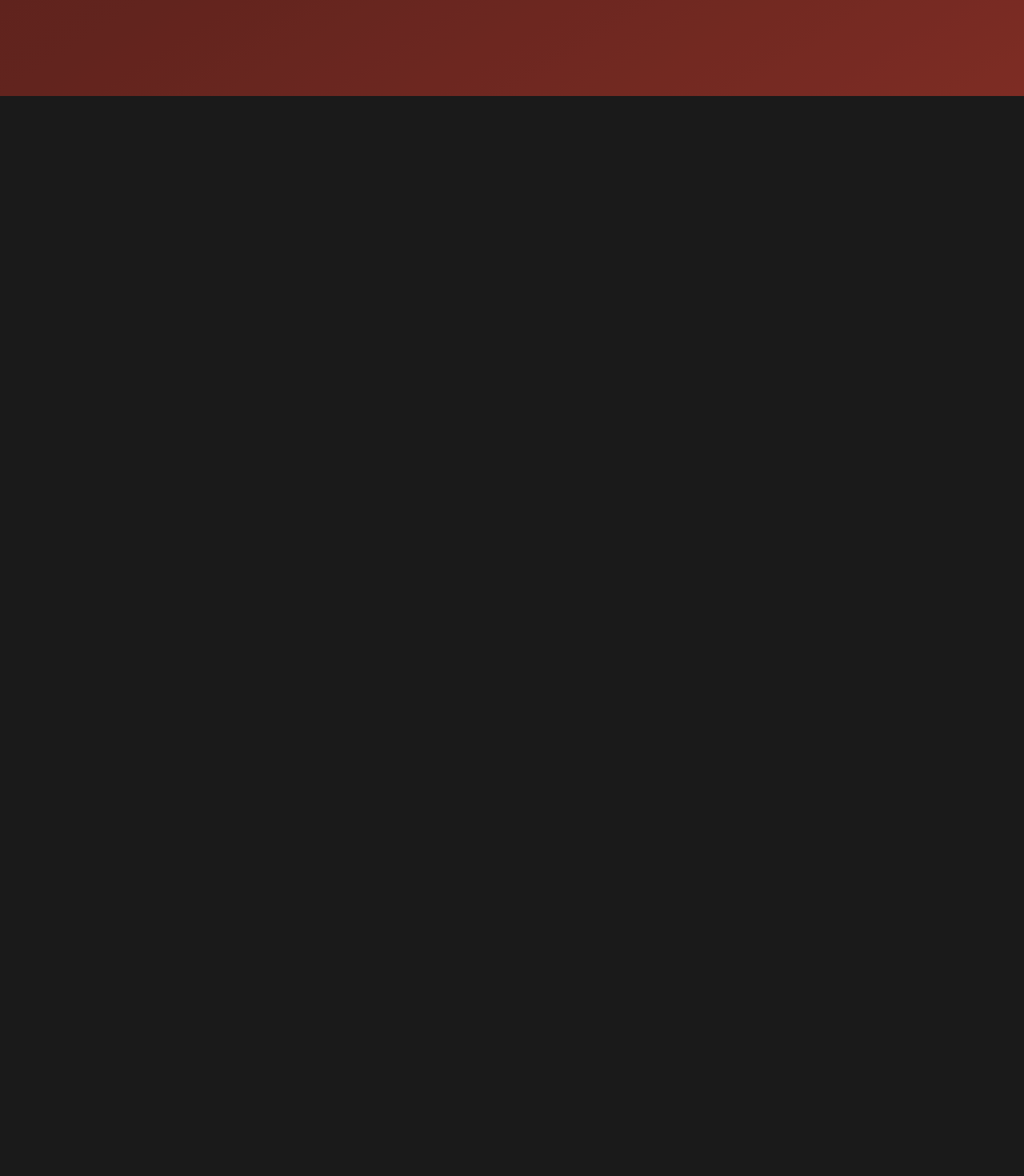
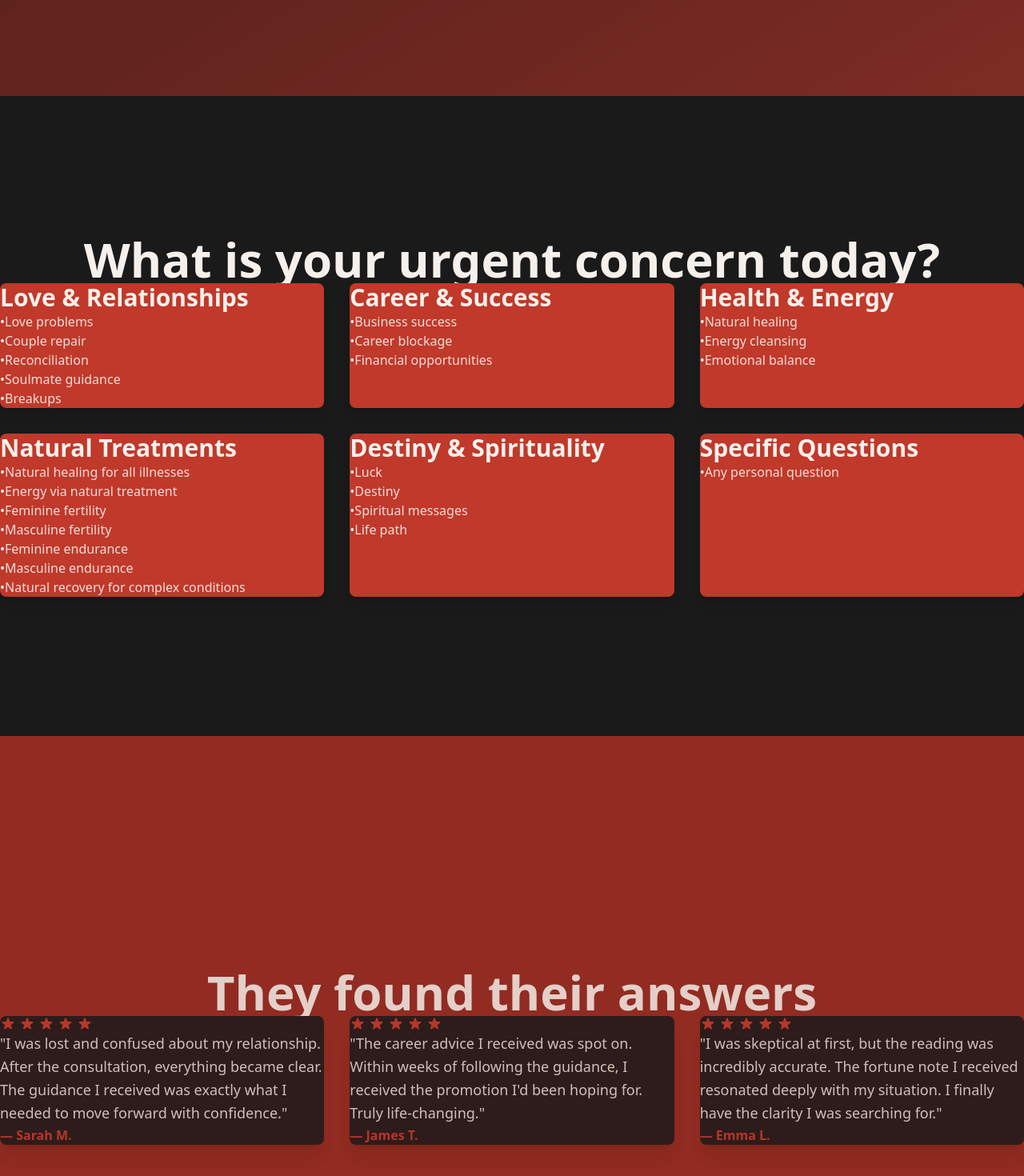
Before and after one commit to jamiul-islam/fortune-teller, a Next.js app: page / in a window 1280 px wide. Shown: the part 680-2150 px from the top of the page at 80% size. Before the commit the page ends 800 px from the top, so only its background shows below. Built offline with nearby package versions, Linux system fonts and the light colour scheme; no server answers.

Commit message:
feat: add ConsultationCategoriesSection and SocialProofSection
- 6 consultation categories with subcategories, scroll animations
- 3 testimonials with Motion.js stagger animations
- Both sections 100vh height

```diff
--- a/app/page.tsx
+++ b/app/page.tsx
@@ -1,6 +1,8 @@
 "use client";
 
 import HeroSection from "@/components/sections/HeroSection";
+import ConsultationCategoriesSection from "@/components/sections/ConsultationCategoriesSection";
+import SocialProofSection from "@/components/sections/SocialProofSection";
 
 export default function Home() {
   const handleCtaClick = () => {
@@ -14,6 +16,8 @@ export default function Home() {
         videoUrl={process.env.NEXT_PUBLIC_HERO_VIDEO_URL || ""}
         onCtaClick={handleCtaClick}
       />
+      <ConsultationCategoriesSection />
+      <SocialProofSection />
     </main>
   );
 }
--- /dev/null
+++ b/components/sections/ConsultationCategoriesSection.tsx
@@ -0,0 +1,147 @@
+"use client";
+
+import { useRef } from "react";
+import { motion, useScroll, useTransform, stagger } from "motion/react";
+import SectionWrapper from "@/components/ui/SectionWrapper";
+
+interface Category {
+  id: string;
+  title: string;
+  subcategories: string[];
+}
+
+const categories: Category[] = [
+  {
+    id: "love",
+    title: "Love & Relationships",
+    subcategories: [
+      "Love problems",
+      "Couple repair",
+      "Reconciliation",
+      "Soulmate guidance",
+      "Breakups",
+    ],
+  },
+  {
+    id: "career",
+    title: "Career & Success",
+    subcategories: [
+      "Business success",
+      "Career blockage",
+      "Financial opportunities",
+    ],
+  },
+  {
+    id: "health",
+    title: "Health & Energy",
+    subcategories: ["Natural healing", "Energy cleansing", "Emotional balance"],
+  },
+  {
+    id: "natural",
+    title: "Natural Treatments",
+    subcategories: [
+      "Natural healing for all illnesses",
+      "Energy via natural treatment",
+      "Feminine fertility",
+      "Masculine fertility",
+      "Feminine endurance",
+      "Masculine endurance",
+      "Natural recovery for complex conditions",
+    ],
+  },
+  {
+    id: "destiny",
+    title: "Destiny & Spirituality",
+    subcategories: ["Luck", "Destiny", "Spiritual messages", "Life path"],
+  },
+  {
+    id: "specific",
+    title: "Specific Questions",
+    subcategories: ["Any personal question"],
+  },
+];
+
+const containerVariants = {
+  hidden: { opacity: 0 },
+  visible: {
+    opacity: 1,
+    transition: {
+      delayChildren: stagger(0.1, { startDelay: 0.2 }),
+    },
+  },
+};
+
+const cardVariants = {
+  hidden: {
+    opacity: 0,
+    y: 50,
+  },
+  visible: {
+    opacity: 1,
+    y: 0,
+    transition: {
+      duration: 0.6,
+    },
+  },
+};
+
+export default function ConsultationCategoriesSection() {
+  const sectionRef = useRef<HTMLDivElement>(null);
+  const { scrollYProgress } = useScroll({
+    target: sectionRef,
+    offset: ["start end", "end start"],
+  });
+
+  const opacity = useTransform(scrollYProgress, [0, 0.3, 0.7, 1], [0, 1, 1, 0]);
+
+  return (
+    <SectionWrapper
+      ref={sectionRef}
+      className="bg-[#1A1A1A] text-[#F5F0EB] flex items-center justify-center py-16 px-4"
+    >
+      <motion.div style={{ opacity }} className="w-full max-w-7xl">
+        <motion.h2
+          initial={{ opacity: 0, y: -30 }}
+          whileInView={{ opacity: 1, y: 0 }}
+          viewport={{ once: true, margin: "-100px" }}
+          transition={{ duration: 0.8 }}
+          className="text-4xl md:text-5xl lg:text-6xl font-bold text-center mb-12 md:mb-16"
+        >
+          What is your urgent concern today?
+        </motion.h2>
+
+        <motion.div
+          variants={containerVariants}
+          initial="hidden"
+          whileInView="visible"
+          viewport={{ once: true, margin: "-100px" }}
+          className="grid grid-cols-1 md:grid-cols-2 lg:grid-cols-3 gap-6 md:gap-8"
+        >
+          {categories.map((category) => (
+            <motion.div
+              key={category.id}
+              variants={cardVariants}
+              whileHover={{ scale: 1.05, transition: { duration: 0.3 } }}
+              className="bg-[#C0392B] rounded-lg p-6 shadow-lg hover:shadow-2xl transition-shadow"
+            >
+              <h3 className="text-2xl md:text-3xl font-semibold mb-4 text-[#F5F0EB]">
+                {category.title}
+              </h3>
+              <ul className="space-y-2">
+                {category.subcategories.map((sub, index) => (
+                  <li
+                    key={index}
+                    className="text-sm md:text-base text-[#F5F0EB]/90 flex items-start"
+                  >
+                    <span className="mr-2 text-[#F5F0EB]">•</span>
+                    <span>{sub}</span>
+                  </li>
+                ))}
+              </ul>
+            </motion.div>
+          ))}
+        </motion.div>
+      </motion.div>
+    </SectionWrapper>
+  );
+}
--- /dev/null
+++ b/components/sections/SocialProofSection.tsx
@@ -0,0 +1,136 @@
+"use client";
+
+import { useRef } from "react";
+import { motion, useScroll, useTransform, stagger } from "motion/react";
+import SectionWrapper from "@/components/ui/SectionWrapper";
+
+interface Testimonial {
+  id: string;
+  clientName: string;
+  content: string;
+  rating: number;
+}
+
+const testimonials: Testimonial[] = [
+  {
+    id: "1",
+    clientName: "Sarah M.",
+    content:
+      "I was lost and confused about my relationship. After the consultation, everything became clear. The guidance I received was exactly what I needed to move forward with confidence.",
+    rating: 5,
+  },
+  {
+    id: "2",
+    clientName: "James T.",
+    content:
+      "The career advice I received was spot on. Within weeks of following the guidance, I received the promotion I'd been hoping for. Truly life-changing.",
+    rating: 5,
+  },
+  {
+    id: "3",
+    clientName: "Emma L.",
+    content:
+      "I was skeptical at first, but the reading was incredibly accurate. The fortune note I received resonated deeply with my situation. I finally have the clarity I was searching for.",
+    rating: 5,
+  },
+];
+
+const containerVariants = {
+  hidden: { opacity: 0 },
+  visible: {
+    opacity: 1,
+    transition: {
+      delayChildren: stagger(0.15, { startDelay: 0.3 }),
+    },
+  },
+};
+
+const testimonialVariants = {
+  hidden: {
+    opacity: 0,
+    y: 60,
+    scale: 0.9,
+  },
+  visible: {
+    opacity: 1,
+    y: 0,
+    scale: 1,
+    transition: {
+      duration: 0.7,
+    },
+  },
+};
+
+export default function SocialProofSection() {
+  const sectionRef = useRef<HTMLDivElement>(null);
+  const { scrollYProgress } = useScroll({
+    target: sectionRef,
+    offset: ["start end", "end start"],
+  });
+
+  const opacity = useTransform(scrollYProgress, [0, 0.3, 0.7, 1], [0, 1, 1, 0]);
+
+  return (
+    <SectionWrapper
+      ref={sectionRef}
+      className="bg-[#922B21] text-[#F5F0EB] flex items-center justify-center py-16 px-4"
+    >
+      <motion.div style={{ opacity }} className="w-full max-w-7xl">
+        <motion.h2
+          initial={{ opacity: 0, y: -30 }}
+          whileInView={{ opacity: 1, y: 0 }}
+          viewport={{ once: true, margin: "-100px" }}
+          transition={{ duration: 0.8 }}
+          className="text-4xl md:text-5xl lg:text-6xl font-bold text-center mb-12 md:mb-16"
+        >
+          They found their answers
+        </motion.h2>
+
+        <motion.div
+          variants={containerVariants}
+          initial="hidden"
+          whileInView="visible"
+          viewport={{ once: true, margin: "-100px" }}
+          className="grid grid-cols-1 md:grid-cols-3 gap-6 md:gap-8"
+        >
+          {testimonials.map((testimonial) => (
+            <motion.div
+              key={testimonial.id}
+              variants={testimonialVariants}
+              whileHover={{
+                scale: 1.05,
+                boxShadow: "0 20px 40px rgba(0, 0, 0, 0.3)",
+                transition: { duration: 0.3 },
+              }}
+              className="bg-[#1A1A1A] rounded-lg p-6 md:p-8 shadow-xl flex flex-col"
+            >
+              {/* Star Rating */}
+              <div className="flex gap-1 mb-4">
+                {Array.from({ length: testimonial.rating }).map((_, i) => (
+                  <svg
+                    key={i}
+                    className="w-5 h-5 text-[#C0392B]"
+                    fill="currentColor"
+                    viewBox="0 0 20 20"
+                  >
+                    <path d="M9.049 2.927c.3-.921 1.603-.921 1.902 0l1.07 3.292a1 1 0 00.95.69h3.462c.969 0 1.371 1.24.588 1.81l-2.8 2.034a1 1 0 00-.364 1.118l1.07 3.292c.3.921-.755 1.688-1.54 1.118l-2.8-2.034a1 1 0 00-1.175 0l-2.8 2.034c-.784.57-1.838-.197-1.539-1.118l1.07-3.292a1 1 0 00-.364-1.118L2.98 8.72c-.783-.57-.38-1.81.588-1.81h3.461a1 1 0 00.951-.69l1.07-3.292z" />
+                  </svg>
+                ))}
+              </div>
+
+              {/* Testimonial Content */}
+              <p className="text-base md:text-lg text-[#F5F0EB]/90 mb-6 flex-grow leading-relaxed">
+                "{testimonial.content}"
+              </p>
+
+              {/* Client Name */}
+              <p className="text-sm md:text-base font-semibold text-[#C0392B]">
+                — {testimonial.clientName}
+              </p>
+            </motion.div>
+          ))}
+        </motion.div>
+      </motion.div>
+    </SectionWrapper>
+  );
+}
--- a/components/ui/SectionWrapper.tsx
+++ b/components/ui/SectionWrapper.tsx
@@ -1,4 +1,4 @@
-import React from "react";
+import React, { forwardRef } from "react";
 
 interface SectionWrapperProps {
   children: React.ReactNode;
@@ -6,14 +6,16 @@ interface SectionWrapperProps {
   id?: string;
 }
 
-export default function SectionWrapper({
-  children,
-  className = "",
-  id,
-}: SectionWrapperProps) {
-  return (
-    <section id={id} className={`min-h-screen w-full ${className}`}>
-      {children}
-    </section>
-  );
-}
+const SectionWrapper = forwardRef<HTMLElement, SectionWrapperProps>(
+  ({ children, className = "", id }, ref) => {
+    return (
+      <section ref={ref} id={id} className={`min-h-screen w-full ${className}`}>
+        {children}
+      </section>
+    );
+  },
+);
+
+SectionWrapper.displayName = "SectionWrapper";
+
+export default SectionWrapper;
```
